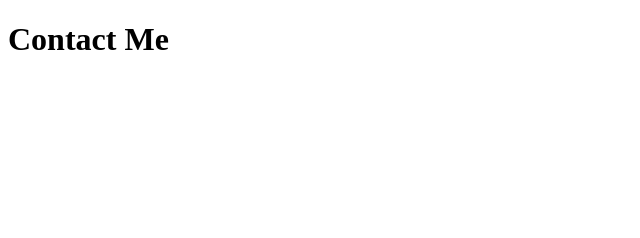
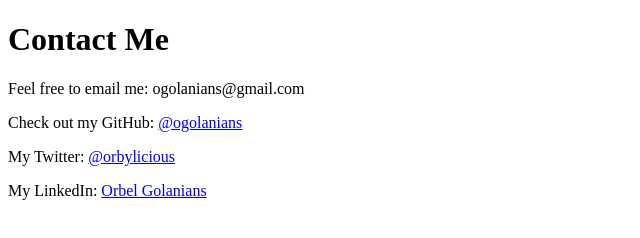
Before and after one commit to ogolanians/orbel-io, a Gatsby site: page /contact in a window 1280 px wide. Shown: the whole page, without its empty margins (0-640 px from the left). Built offline with nearby package versions, Linux system fonts and the light colour scheme; Gatsby itself is replaced by a stand-in of ours.

Commit message:
Added some links

```diff
--- a/src/pages/contact.js
+++ b/src/pages/contact.js
@@ -4,6 +4,37 @@ const ContactPage = () => {
   return (
     <div>
       <h1>Contact Me</h1>
+      <p>Feel free to email me: ogolanians@gmail.com</p>
+      <p>
+        Check out my GitHub:{" "}
+        <a
+          href="https://github.com/ogolanians"
+          target="_blank"
+          rel="noreferrer"
+        >
+          @ogolanians
+        </a>
+      </p>
+      <p>
+        My Twitter:{" "}
+        <a
+          href="https://twitter.com/orbylicious"
+          target="_blank"
+          rel="noreferrer"
+        >
+          @orbylicious
+        </a>
+      </p>
+      <p>
+        My LinkedIn:{" "}
+        <a
+          href="https://linkedin.com/in/orbel-golanians-121417189/"
+          target="_blank"
+          rel="noreferrer"
+        >
+          Orbel Golanians
+        </a>
+      </p>
     </div>
   );
 };
--- a/src/pages/index.js
+++ b/src/pages/index.js
@@ -1,4 +1,5 @@
 import React from "react";
+import { Link } from "gatsby";
 
 import Header from "../components/header";
 import Footer from "../components/footer";
@@ -11,6 +12,9 @@ const IndexPage = () => {
       <h2>
         I am Orbel, a software engineer from the vibrant city of Los Angeles.
       </h2>
+      <p>
+        Need a developer? <Link to="/contact">Contact me.</Link>
+      </p>
       <Footer />
     </div>
   );
```
Also changed, not shown: src/pages/about.js (+11 -0 lines).
